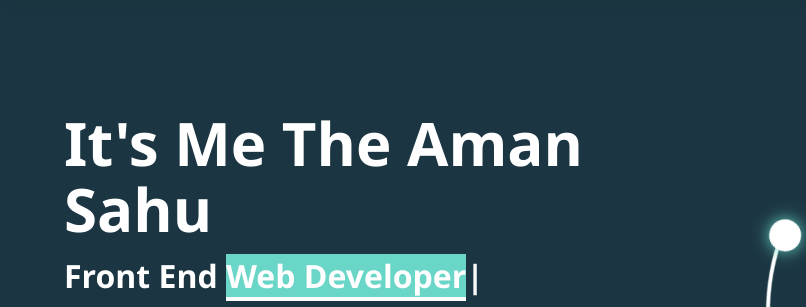
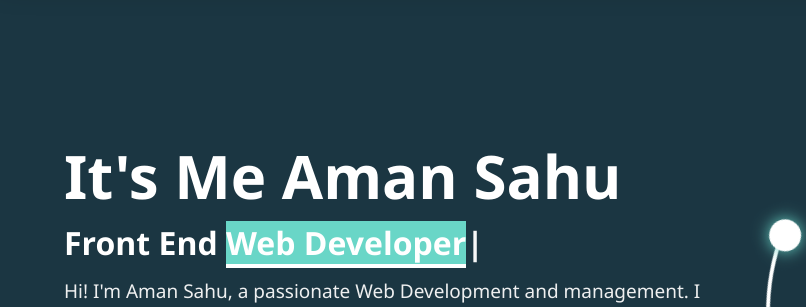
Before and after one commit to AmanSahu13/Portfolio, a plain HTML site: page index.html in a window 1280 px wide. Shown: the part 108-415 px from the top of the page, 0-806 px from the left. Drawn offline with nearby package versions, Linux system fonts and the light colour scheme.

Commit message:
updating photo and changing name

```diff
--- a/index.html
+++ b/index.html
@@ -55,7 +55,7 @@
     <header>
         <div class="container header-container">
             <div class="header-left">
-                <h1>It's Me The Aman Sahu</h1>
+                <h1>It's Me Aman Sahu</h1>
                 <h2>Front End <span class="typed-text">Web Developer</span></h2>
                 <p>Hi! I'm Aman Sahu, a passionate Web Development and management. I love tackling challenges head-
                     on and finding creative solutions. With strong management and leadership skills, I bring a
```
Also changed, not shown: image/chandraPrakash.jpeg (added), image/chandraPrakash.png (deleted).
